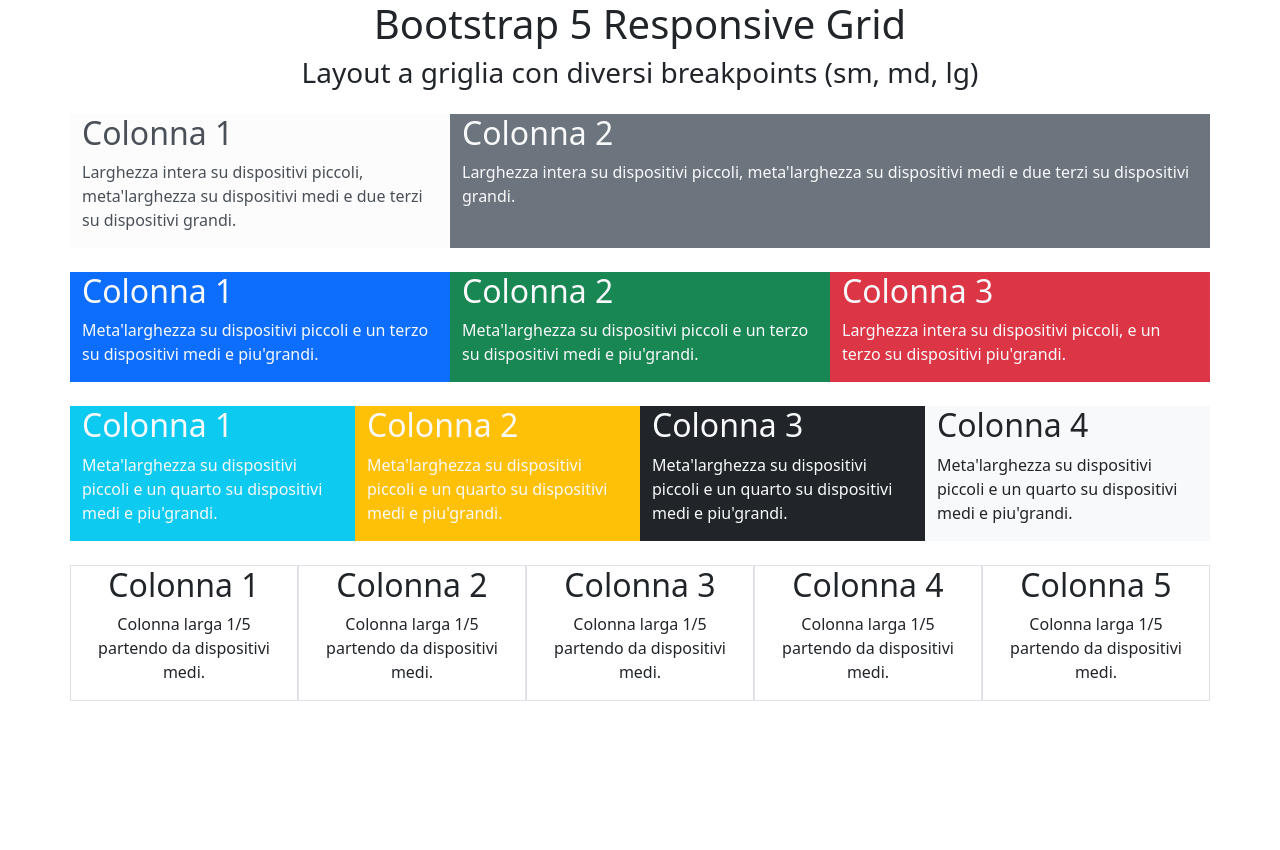
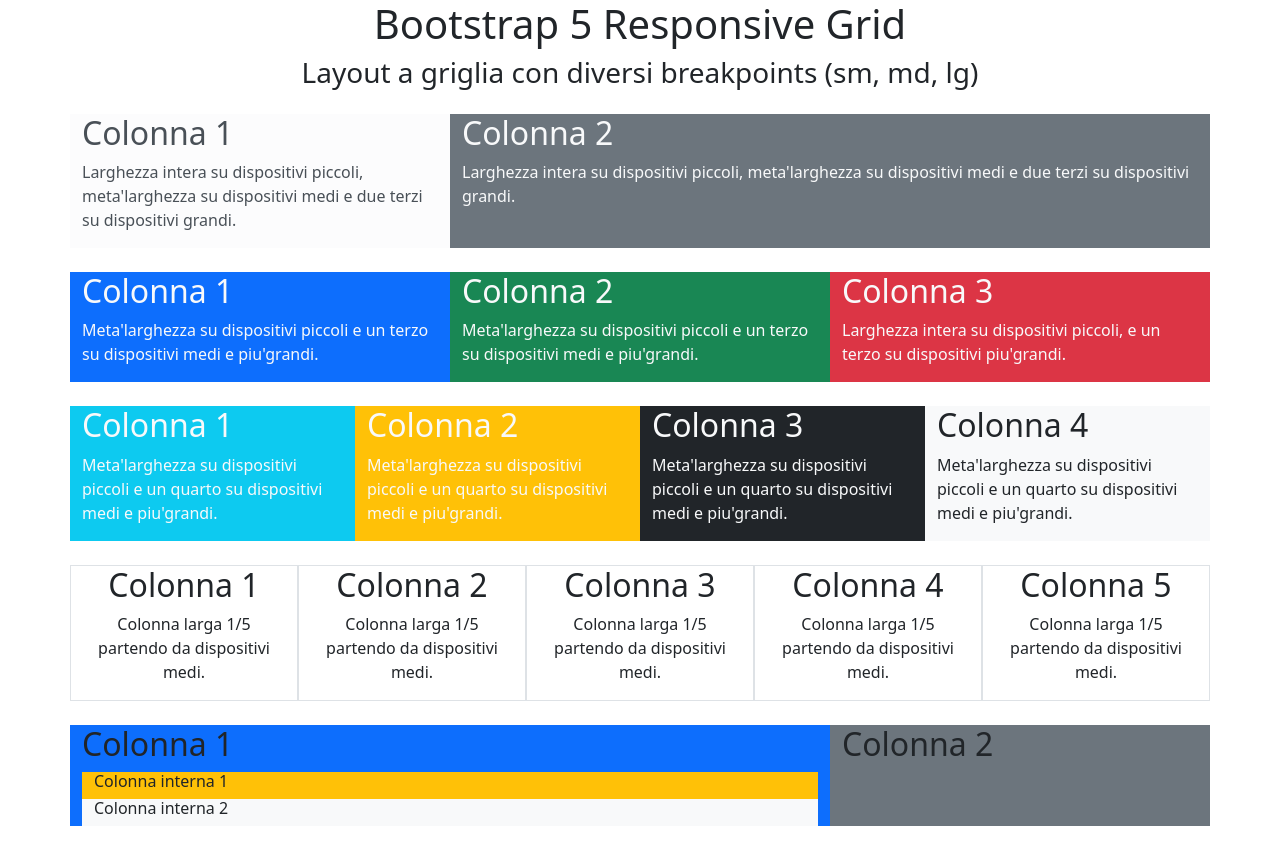
Before and after one commit to ritaurbani/htmlcss-bootstrap-layout, a plain HTML site: page index.html in a window 1280 px wide. Before the commit the page ends 800 px from the top, so only its background shows below. Drawn offline with nearby package versions, Linux system fonts and the light colour scheme.

Commit message:
feat: add inner col section (wip)

```diff
--- a/index.html
+++ b/index.html
@@ -82,9 +82,10 @@
         </div>
     </section>
 
+    <!-- BONUS: 5 cols-->
     <section>
         <div class="container text-center">
-            <div class="row row-cols-auto">
+            <div class="row row-cols-auto mb-4">
                 <div class="col-12 col-lg border">
                     <h2>Colonna 1</h2>
                     <p>Colonna larga 1/5 partendo da dispositivi medi.
@@ -111,6 +112,29 @@
                     </p>
                 </div>
              </div>
+            <!-- /BONUS: 5 cols-->
+
+
+            <!-- BONUS: inner cols-->
+            <div class="row text-start mb-4">
+                <div class="col-12 col-lg-8 bg-primary">
+                    <h2>Colonna 1</h2>
+                    <div class="container ">
+                        <div class="row"> <!-- Nested row -->
+                            <div class="col-12 bg-warning"> <!-- First inner column -->
+                                <h6>Colonna interna 1</h6>
+                            </div>
+                            <div class="col-12 bg-light"> <!-- Second inner column -->
+                                <h6>Colonna interna 2</h6>
+                            </div>
+                        </div>
+                    </div>
+                </div>
+                <div class="col-12 col-lg-4 bg-secondary">
+                    <h2>Colonna 2</h2>
+                </div>
+            </div>
+            <!-- /BONUS: inner cols-->
     </section>
 
 </body>
```
